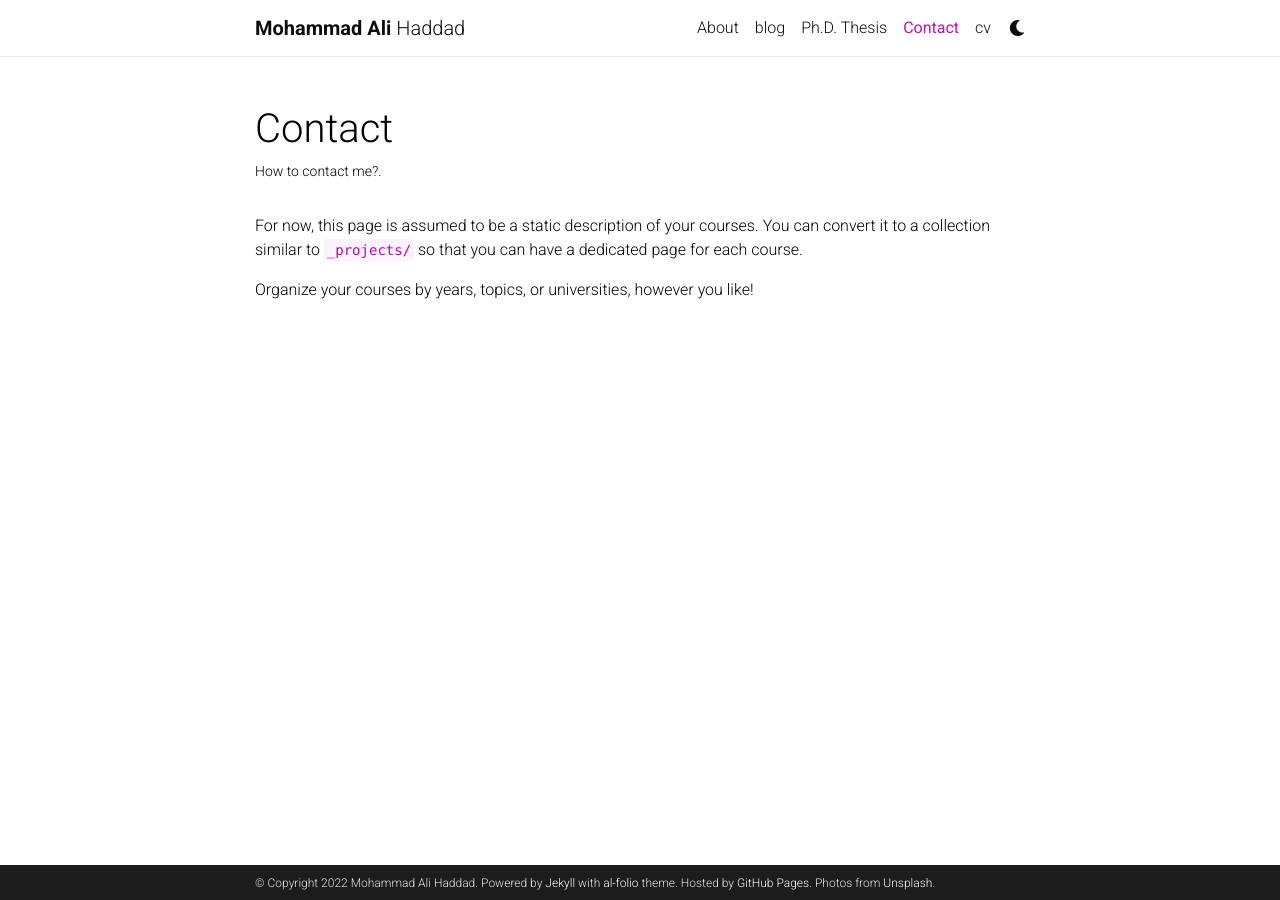
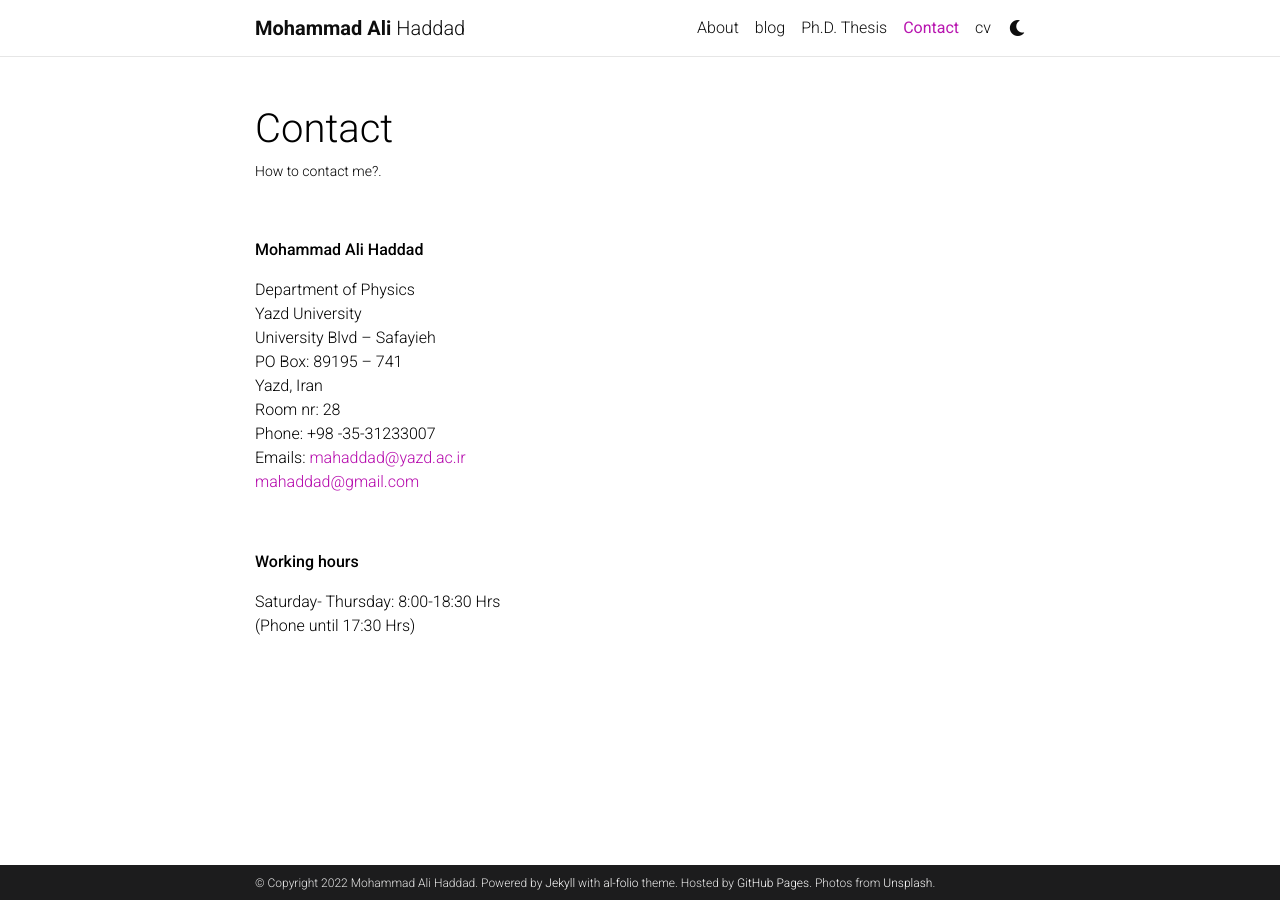
Before and after one commit to ma-haddad/ma-haddad.github.io, a Jekyll site: the page built from _pages/contact.md, in a window 1280 px wide. Built offline with Jekyll 4.4.1, drawn with Linux system fonts in a browser that asks for light colours; comment, search, counter and statistics services are not loaded; a style sheet for code colours, icons or effects is not loaded.

Commit message:
Update contact.md

```diff
--- a/_pages/contact.md
+++ b/_pages/contact.md
@@ -7,6 +7,17 @@ nav: true
 nav_order: 4
 ---
 
-For now, this page is assumed to be a static description of your courses. You can convert it to a collection similar to `_projects/` so that you can have a dedicated page for each course.
-
-Organize your courses by years, topics, or universities, however you like!
+<div class="elementor-element elementor-element-6efabfec elementor-position-left elementor-view-default elementor-vertical-align-top elementor-widget elementor-widget-icon-box" data-id="6efabfec" data-element_type="widget" data-widget_type="icon-box.default">&nbsp;</div>
+<div class="elementor-element elementor-element-478c2b53 elementor-position-left elementor-view-default elementor-vertical-align-top elementor-widget elementor-widget-icon-box" data-id="478c2b53" data-element_type="widget" data-widget_type="icon-box.default">
+<div class="elementor-widget-container">
+<div class="elementor-icon-box-wrapper">
+<div class="elementor-icon-box-content">
+<p><strong>Mohammad Ali Haddad</strong></p>
+<p>Department of&nbsp;Physics<br />Yazd University<br />University Blvd &ndash; Safayieh<br />PO Box: 89195 &ndash; 741<br />Yazd, Iran<br />Room nr: 28<br />Phone: +98 -35-31233007 <br />Emails:&nbsp;<a href="mailto:mahaddad@yazd.ac.ir">mahaddad@yazd.ac.ir<br />mahaddad@gmail.com<br /></a></p>
+<p>&nbsp;</p>
+<p><strong>Working hours</strong></p>
+<p>Saturday- Thursday: 8:00-18:30 Hrs <br />(Phone until 17:30 Hrs)</p>
+</div>
+</div>
+</div>
+</div>
```
